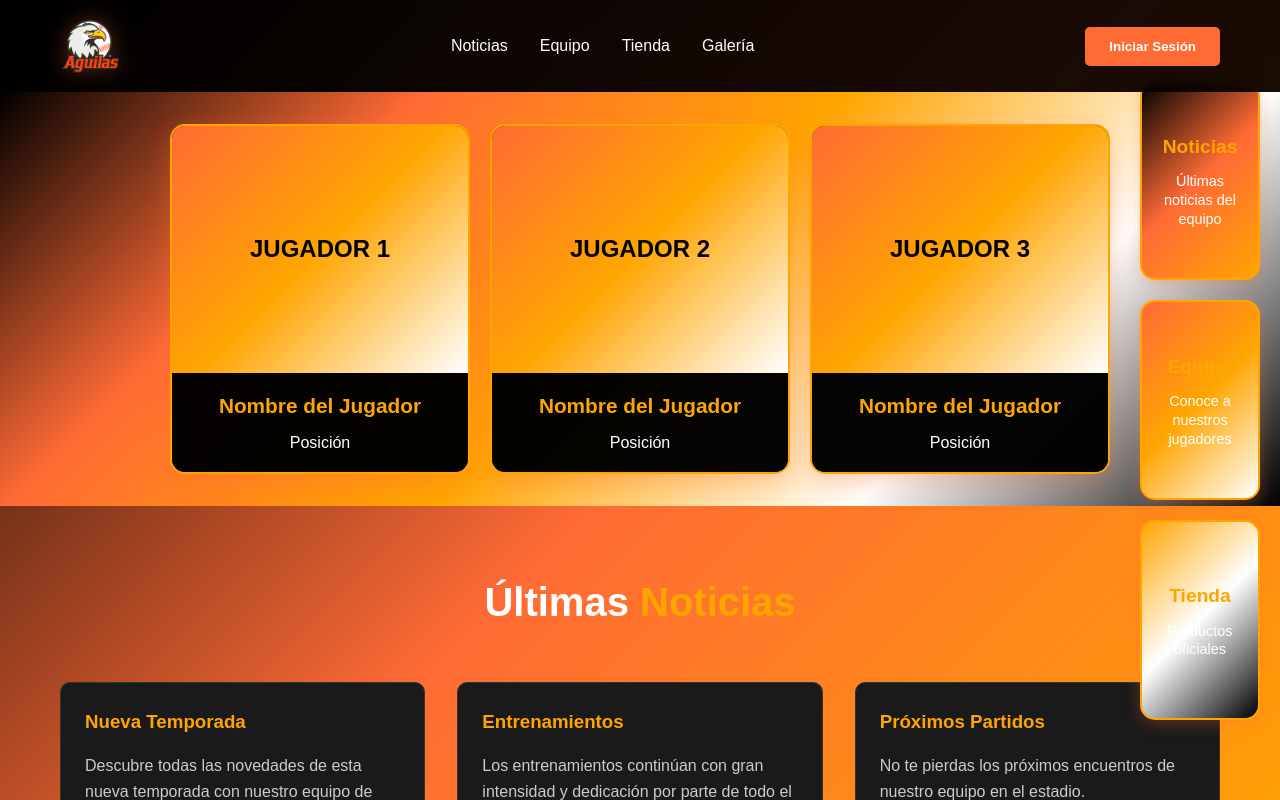
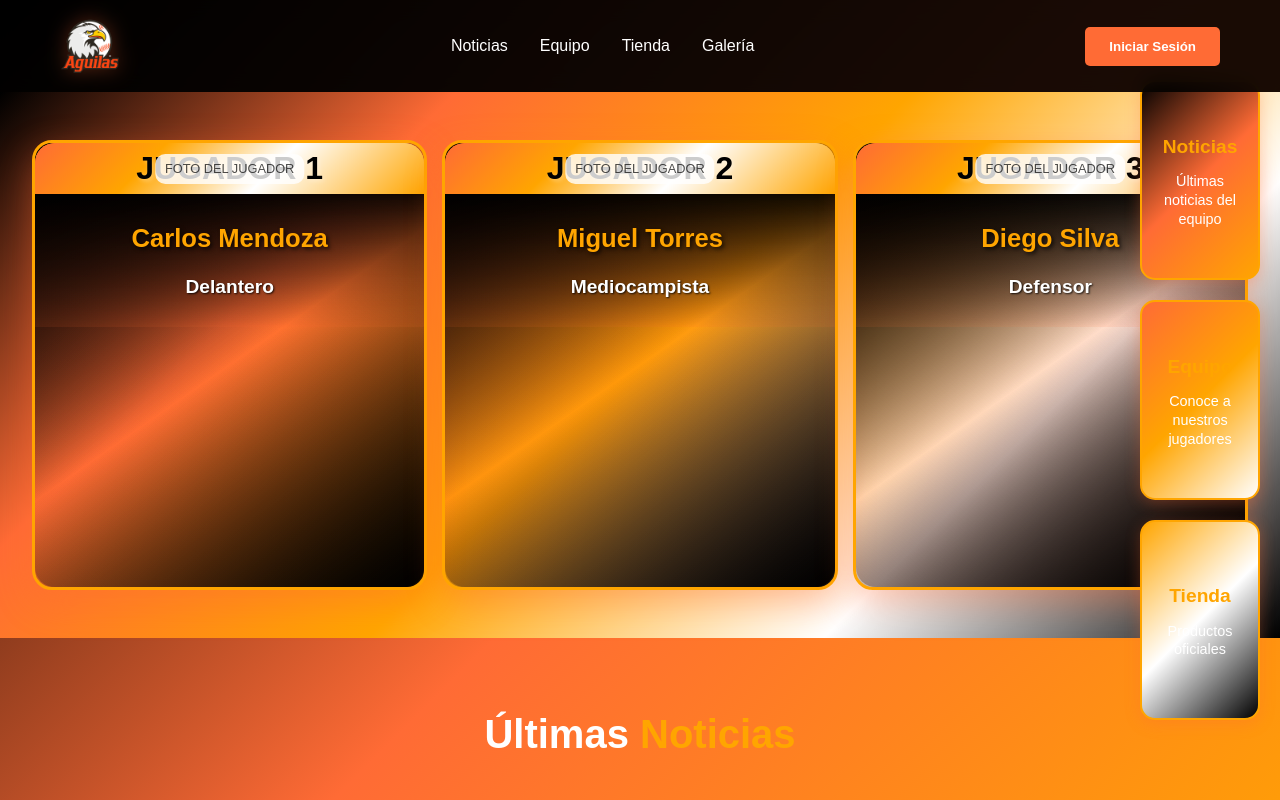
Before and after one commit to JosuePuentes/Frontend-aguilas, a React (Vite) app: page / in a window 1280 px wide. Shown: the top 800 px of the page. Built offline with nearby package versions, Linux system fonts and the light colour scheme.

Commit message:
Banners de publicidad total con efectos 3D de click y rotaciÃ³n - Dos caras con estadÃ­sticas de jugadores

```diff
--- a/src/components/PlayerBanners.tsx
+++ b/src/components/PlayerBanners.tsx
@@ -1,43 +1,57 @@
-import React from 'react'
+import React, { useState } from 'react'
 
 const PlayerBanners: React.FC = () => {
+  const [flippedBanners, setFlippedBanners] = useState<number[]>([])
+
+  const handleBannerClick = (index: number) => {
+    setFlippedBanners(prev =>
+      prev.includes(index)
+        ? prev.filter(i => i !== index)
+        : [...prev, index]
+    )
+  }
+
+  const players = [
+    { name: 'Carlos Mendoza', position: 'Delantero', stats: ['Goles: 15', 'Asistencias: 8', 'Partidos: 25'] },
+    { name: 'Miguel Torres', position: 'Mediocampista', stats: ['Pases: 450', 'Recuperaciones: 120', 'Partidos: 28'] },
+    { name: 'Diego Silva', position: 'Defensor', stats: ['Entradas: 85', 'Despejes: 200', 'Partidos: 30'] }
+  ]
+
   return (
     <div className="player-banners-container">
-      <div className="player-banner banner-1">
+      {players.map((player, index) => (
+        <div
+          key={index}
+          className={`player-banner ${flippedBanners.includes(index) ? 'flipped' : ''}`}
+          onClick={() => handleBannerClick(index)}
+        >
+          {/* Cara frontal */}
+          <div className="banner-front">
             <div className="player-photo">
               <div className="placeholder-photo">
-            <span>JUGADOR 1</span>
+                <span>JUGADOR {index + 1}</span>
               </div>
             </div>
             <div className="player-info">
-          <h3>Nombre del Jugador</h3>
-          <p>Posición</p>
+              <h3>{player.name}</h3>
+              <p>{player.position}</p>
             </div>
           </div>
 
-      <div className="player-banner banner-2">
-        <div className="player-photo">
-          <div className="placeholder-photo">
-            <span>JUGADOR 2</span>
+          {/* Cara trasera */}
+          <div className="banner-back">
+            <h3>{player.name}</h3>
+            <p>{player.position}</p>
+            <div className="stats">
+              {player.stats.map((stat, statIndex) => (
+                <div key={statIndex} className="stat-item">
+                  {stat}
+                </div>
+              ))}
             </div>
           </div>
-        <div className="player-info">
-          <h3>Nombre del Jugador</h3>
-          <p>Posición</p>
         </div>
-      </div>
-
-      <div className="player-banner banner-3">
-        <div className="player-photo">
-          <div className="placeholder-photo">
-            <span>JUGADOR 3</span>
-          </div>
-        </div>
-        <div className="player-info">
-          <h3>Nombre del Jugador</h3>
-          <p>Posición</p>
-        </div>
-      </div>
+      ))}
     </div>
   )
 }
--- a/src/styles/index.css
+++ b/src/styles/index.css
@@ -909,69 +909,181 @@ body {
 /* Player Banners */
 .player-banners-container {
   display: flex;
-  gap: 20px;
-  padding: 2rem 0;
+  gap: 15px;
+  padding: 3rem 2rem;
   background: linear-gradient(135deg, #000000 0%, #ff6b35 25%, #ffa500 50%, #ffffff 75%, #000000 100%);
-  min-height: 400px;
-  align-items: center;
-  justify-content: center;
+  min-height: 500px;
+  align-items: stretch;
+  justify-content: space-between;
+  width: 100%;
+  box-sizing: border-box;
 }
 
 .player-banner {
   flex: 1;
-  max-width: 300px;
-  height: 350px;
-  background: rgba(0, 0, 0, 0.8);
-  border-radius: 15px;
+  min-width: 0;
+  height: 450px;
+  background: linear-gradient(145deg, rgba(0, 0, 0, 0.95) 0%, rgba(255, 107, 53, 0.1) 50%, rgba(0, 0, 0, 0.95) 100%);
+  border-radius: 20px;
   overflow: hidden;
   display: flex;
   flex-direction: column;
-  transition: all 0.3s ease;
-  border: 2px solid #ffa500;
-  box-shadow: 0 8px 25px rgba(255, 107, 53, 0.3);
+  transition: all 0.4s ease, transform 0.6s ease;
+  border: 3px solid #ffa500;
+  box-shadow: 0 12px 35px rgba(255, 107, 53, 0.4);
+  position: relative;
+  cursor: pointer;
+  transform-style: preserve-3d;
+}
+
+.player-banner::before {
+  content: '';
+  position: absolute;
+  top: 0;
+  left: 0;
+  right: 0;
+  bottom: 0;
+  background: linear-gradient(45deg, transparent 30%, rgba(255, 165, 0, 0.1) 50%, transparent 70%);
+  opacity: 0;
+  transition: opacity 0.3s ease;
+  z-index: 1;
+}
+
+.player-banner:hover::before {
+  opacity: 1;
 }
 
 .player-banner:hover {
-  transform: translateY(-10px);
-  box-shadow: 0 15px 35px rgba(255, 107, 53, 0.5);
+  transform: translateY(-15px) scale(1.02);
+  box-shadow: 0 20px 50px rgba(255, 107, 53, 0.6);
   border-color: #ffffff;
 }
 
+.player-banner:active {
+  transform: translateY(-10px) scale(0.98) rotateY(180deg);
+  box-shadow: 0 15px 40px rgba(255, 107, 53, 0.8);
+  border-color: #ff6b35;
+}
+
+.player-banner.flipped {
+  transform: rotateY(180deg);
+}
+
 .player-photo {
-  flex: 1;
+  flex: 1.2;
   position: relative;
   overflow: hidden;
+  background: linear-gradient(135deg, #ff6b35 0%, #ffa500 30%, #ffffff 60%, #ffa500 100%);
 }
 
 .placeholder-photo {
   width: 100%;
   height: 100%;
-  background: linear-gradient(135deg, #ff6b35 0%, #ffa500 50%, #ffffff 100%);
+  background: linear-gradient(135deg, #ff6b35 0%, #ffa500 30%, #ffffff 60%, #ffa500 100%);
   display: flex;
   align-items: center;
   justify-content: center;
   color: #000000;
-  font-size: 1.5rem;
+  font-size: 2rem;
   font-weight: bold;
   text-align: center;
+  text-shadow: 2px 2px 4px rgba(255, 255, 255, 0.3);
+  position: relative;
+}
+
+.placeholder-photo::after {
+  content: 'FOTO DEL JUGADOR';
+  position: absolute;
+  bottom: 10px;
+  left: 50%;
+  transform: translateX(-50%);
+  font-size: 0.8rem;
+  font-weight: normal;
+  color: rgba(0, 0, 0, 0.7);
+  background: rgba(255, 255, 255, 0.8);
+  padding: 5px 10px;
+  border-radius: 10px;
 }
 
 .player-info {
-  padding: 1rem;
-  background: rgba(0, 0, 0, 0.9);
+  padding: 1.5rem;
+  background: linear-gradient(180deg, rgba(0, 0, 0, 0.9) 0%, rgba(255, 107, 53, 0.1) 100%);
   text-align: center;
+  position: relative;
+  z-index: 2;
 }
 
 .player-info h3 {
   color: #ffa500;
-  font-size: 1.3rem;
-  margin-bottom: 0.5rem;
+  font-size: 1.6rem;
+  margin-bottom: 0.8rem;
   font-weight: bold;
+  text-shadow: 2px 2px 4px rgba(0, 0, 0, 0.8);
 }
 
 .player-info p {
   color: #ffffff;
+  font-size: 1.2rem;
+  font-weight: 600;
+  text-shadow: 1px 1px 2px rgba(0, 0, 0, 0.8);
+}
+
+/* Caras del banner */
+.banner-front,
+.banner-back {
+  position: absolute;
+  width: 100%;
+  height: 100%;
+  backface-visibility: hidden;
+  border-radius: 20px;
+  overflow: hidden;
+}
+
+.banner-front {
+  background: linear-gradient(145deg, rgba(0, 0, 0, 0.95) 0%, rgba(255, 107, 53, 0.1) 50%, rgba(0, 0, 0, 0.95) 100%);
+}
+
+.banner-back {
+  background: linear-gradient(145deg, rgba(255, 107, 53, 0.95) 0%, rgba(255, 165, 0, 0.1) 50%, rgba(255, 107, 53, 0.95) 100%);
+  transform: rotateY(180deg);
+  display: flex;
+  flex-direction: column;
+  align-items: center;
+  justify-content: center;
+  text-align: center;
+  padding: 2rem;
+}
+
+.banner-back h3 {
+  color: #000000;
+  font-size: 2rem;
+  margin-bottom: 1rem;
+  font-weight: bold;
+  text-shadow: 2px 2px 4px rgba(255, 255, 255, 0.3);
+}
+
+.banner-back p {
+  color: #000000;
+  font-size: 1.4rem;
+  font-weight: 600;
+  text-shadow: 1px 1px 2px rgba(255, 255, 255, 0.3);
+  margin-bottom: 1rem;
+}
+
+.banner-back .stats {
+  display: flex;
+  flex-direction: column;
+  gap: 0.5rem;
+  margin-top: 1rem;
+}
+
+.banner-back .stat-item {
+  background: rgba(0, 0, 0, 0.8);
+  color: #ffa500;
+  padding: 0.5rem 1rem;
+  border-radius: 10px;
   font-size: 1rem;
+  font-weight: bold;
 }
 
 
@@ -997,4 +1109,28 @@ body {
   .eagle-claw {
     display: none; /* Hide claws on mobile for better performance */
   }
+
+  .vertical-banners-container {
+    display: none;
+  }
+
+  .player-banners-container {
+    flex-direction: column;
+    gap: 20px;
+    padding: 2rem 1rem;
+    min-height: auto;
+  }
+
+  .player-banner {
+    height: 300px;
+    max-width: 100%;
+  }
+
+  .player-info h3 {
+    font-size: 1.4rem;
+  }
+
+  .player-info p {
+    font-size: 1rem;
+  }
 }
```
Lines whose indentation alone changed are shown as unchanged.
